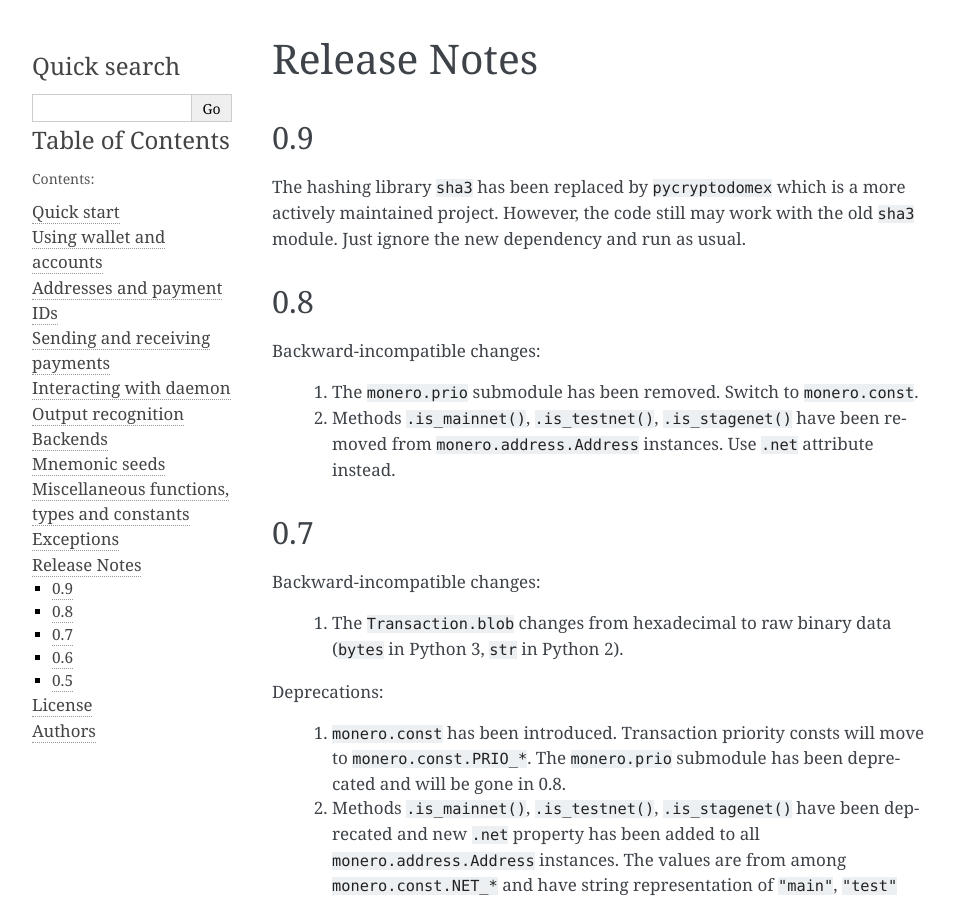
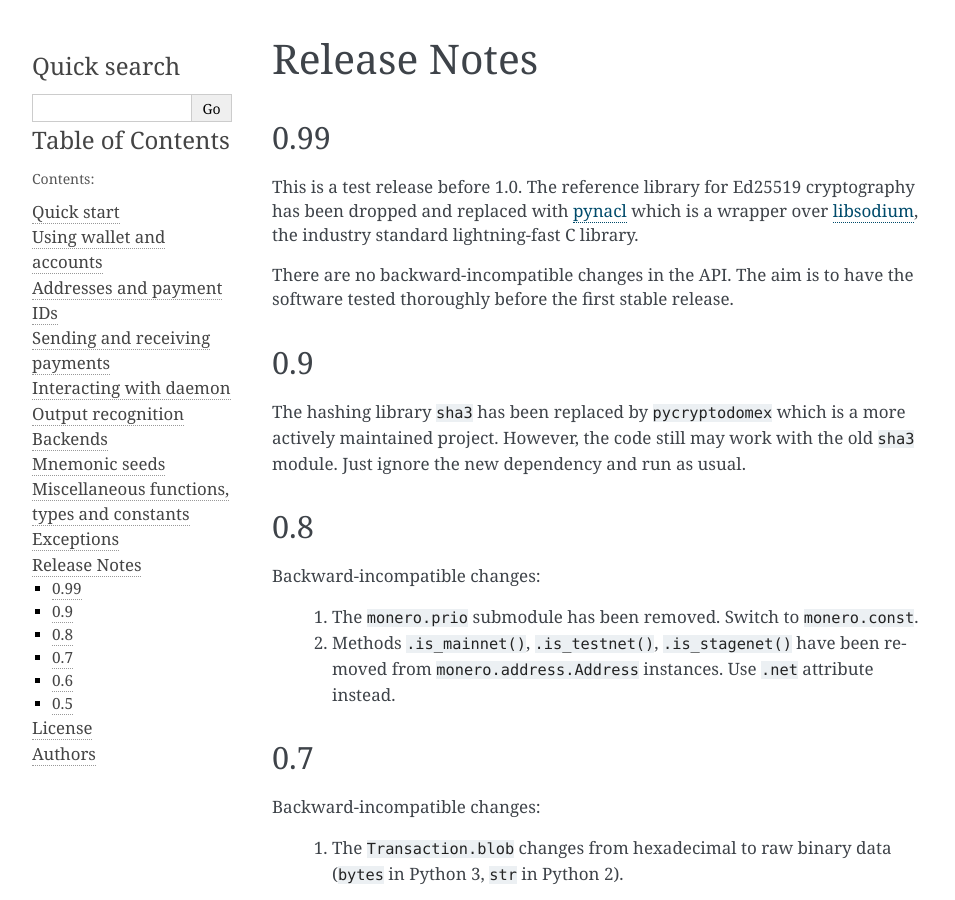
Before and after one commit to monero-ecosystem/monero-python, a Sphinx documentation site: the page built from docs/source/release_notes.rst, in a window 1280 px wide and 900 px high. Shown: the whole window, without its empty margins (148-1103 px from the left). Built offline with Sphinx 7.4.7, drawn with Linux system fonts in a browser that asks for light colours.

Commit message:
Bump up version

```diff
--- a/README.rst
+++ b/README.rst
@@ -14,7 +14,7 @@ Python Monero module
 
 A comprehensive Python module for handling Monero cryptocurrency.
 
-* release 0.9.3
+* release 0.99
 * open source: https://github.com/monero-ecosystem/monero-python
 * works with Monero 0.13.x and `the latest source`_ (at least we try to keep up)
 * Python 2.x and 3.x compatible
--- a/docs/source/conf.py
+++ b/docs/source/conf.py
@@ -56,9 +56,9 @@ author = "Michal Salaban"
 # built documents.
 #
 # The short X.Y version.
-version = "0.9.3"
+version = "0.99"
 # The full version, including alpha/beta/rc tags.
-release = "0.9.3"
+release = "0.99"
 
 # The language for content autogenerated by Sphinx. Refer to documentation
 # for a list of supported languages.
--- a/docs/source/release_notes.rst
+++ b/docs/source/release_notes.rst
@@ -1,5 +1,18 @@
 Release Notes
 =============
+
+0.99
+----
+
+This is a test release before 1.0. The reference library for Ed25519 cryptography has been dropped
+and replaced with `pynacl`_ which is a wrapper over `libsodium`_, the industry standard
+lightning-fast C library.
+
+There are no backward-incompatible changes in the API. The aim is to have the software tested
+thoroughly before the first stable release.
+
+.. _`pynacl`: https://github.com/pyca/pynacl/
+.. _`libsodium`: https://github.com/jedisct1/libsodium/
 
 0.9
 ---
--- a/monero/__init__.py
+++ b/monero/__init__.py
@@ -1,3 +1,3 @@
 from . import address, account, const, daemon, wallet, numbers, wordlists, seed
 
-__version__ = "0.9.3"
+__version__ = "0.99"
```
Also changed, not shown: .bumpversion.cfg.
